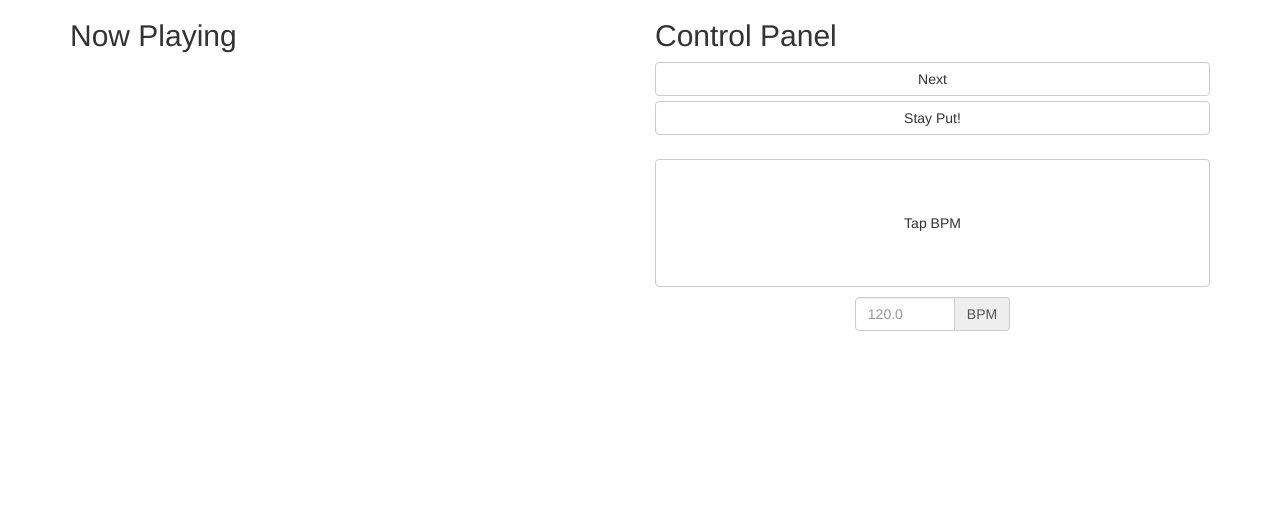
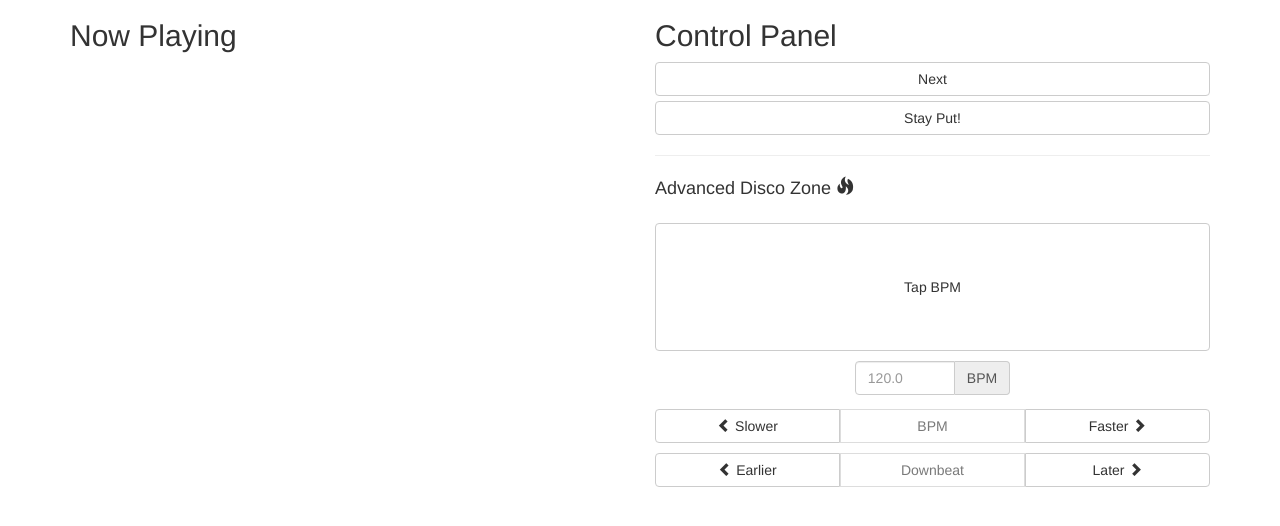
Before and after one commit to tennessee-garage/dance-floor, a Flask app: page / in a window 1280 px wide. Shown: the part 51-577 px from the top of the page. Run offline with Flask 2, Linux system fonts and the light colour scheme; data that the repository does not hold is empty; some libraries are stand-ins or nearby versions.

Commit message:
frontend: add nudge UI.

```diff
--- a/floor/server/templates/index.html
+++ b/floor/server/templates/index.html
@@ -60,6 +60,9 @@
         <button class="btn btn-default btn-block" id="stay-button">Stay Put!</button>
       </div>
 
+      <hr/>
+      <h4>Advanced Disco Zone <span class="glyphicon glyphicon-fire" aria-hidden="true"></h4>
+
       <button class="btn btn-default btn-block" id="tapper">
         Tap BPM
       </button>
@@ -74,6 +77,50 @@
           </div>
         </form>
       </p>
+
+      <!-- BPM Nudger -->
+      <div class="btn-group btn-group-justified" role="group" aria-label="...">
+        <div class="btn-group" role="group">
+          <button type="button" class="btn btn-default" id="bpm-nudge-left">
+            <span class="glyphicon glyphicon-chevron-left" aria-hidden="true"></span>
+            Slower
+          </button>
+        </div>
+        <div class="btn-group" role="group">
+          <button type="button" class="btn btn-default" disabled>
+            BPM
+          </button>
+        </div>
+        <div class="btn-group" role="group">
+          <button type="button" class="btn btn-default" id="bpm-nudge-right">
+            Faster
+            <span class="glyphicon glyphicon-chevron-right" aria-hidden="true"></span>
+          </button>
+        </div>
+      </div>
+
+      <p></p>
+
+      <!-- Downbeat Nudger -->
+      <div class="btn-group btn-group-justified" role="group" aria-label="...">
+        <div class="btn-group" role="group">
+          <button type="button" class="btn btn-default" id="downbeat-nudge-left">
+            <span class="glyphicon glyphicon-chevron-left" aria-hidden="true"></span>
+            Earlier
+          </button>
+        </div>
+        <div class="btn-group" role="group">
+          <button type="button" class="btn btn-default" disabled>
+            Downbeat
+          </button>
+        </div>
+        <div class="btn-group" role="group">
+          <button type="button" class="btn btn-default" id="downbeat-nudge-right">
+            Later
+            <span class="glyphicon glyphicon-chevron-right" aria-hidden="true"></span>
+          </button>
+        </div>
+      </div>
     </div>
 
   </div>
@@ -146,9 +193,25 @@
     });
   }
 
-  function setBpm(bpm) {
-    console.log('Setting BPM to: ', bpm);
-    return axios.post('/api/tempo', {bpm: bpm}).then(function (response) {
+  function setTempo(bpm) {
+    var data = {
+      bpm: bpm,
+    };
+    console.log('Setting tempo to: ', data);
+    return axios.post('/api/tempo', data).then(function (response) {
+      handleTempoUpdate(response.data);
+    }).catch(function (error) {
+      handleError(error);
+    });
+  }
+
+  function nudgeTempo(bpmDelta, downbeatMillisDelta) {
+    var data = {
+      bpm_delta: bpmDelta,
+      downbeat_millis_delta: downbeatMillisDelta,
+    };
+    console.log('Nudging tempo by: ', data);
+    return axios.post('/api/tempo/nudge', data).then(function (response) {
       handleTempoUpdate(response.data);
     }).catch(function (error) {
       handleError(error);
@@ -207,7 +270,23 @@
       return;
     }
 
-    setBpm(beatsPerMinute);
+    setTempo(beatsPerMinute);
+  }
+
+  function onBpmNudgedLeft() {
+    nudgeTempo(-0.1);
+  }
+
+  function onBpmNudgedRight() {
+    nudgeTempo(0.1);
+  }
+
+  function onDownbeatNudgedLeft() {
+    nudgeTempo(null, -100);
+  }
+
+  function onDownbeatNudgedLeft() {
+    nudgeTempo(null, 100);
   }
 
   function installListeners() {
@@ -219,6 +298,18 @@
     });
     $('#tapper').click(function () {
       onBpmTapped();
+    });
+    $('#bpm-nudge-left').click(function () {
+      onBpmNudgedLeft();
+    });
+    $('#bpm-nudge-right').click(function () {
+      onBpmNudgedRight();
+    });
+    $('#downbeat-nudge-left').click(function () {
+      onDownbeatNudgedLeft();
+    });
+    $('#downbeat-nudge-right').click(function () {
+      onDownbeatNudgedRight();
     });
   }
 
```
